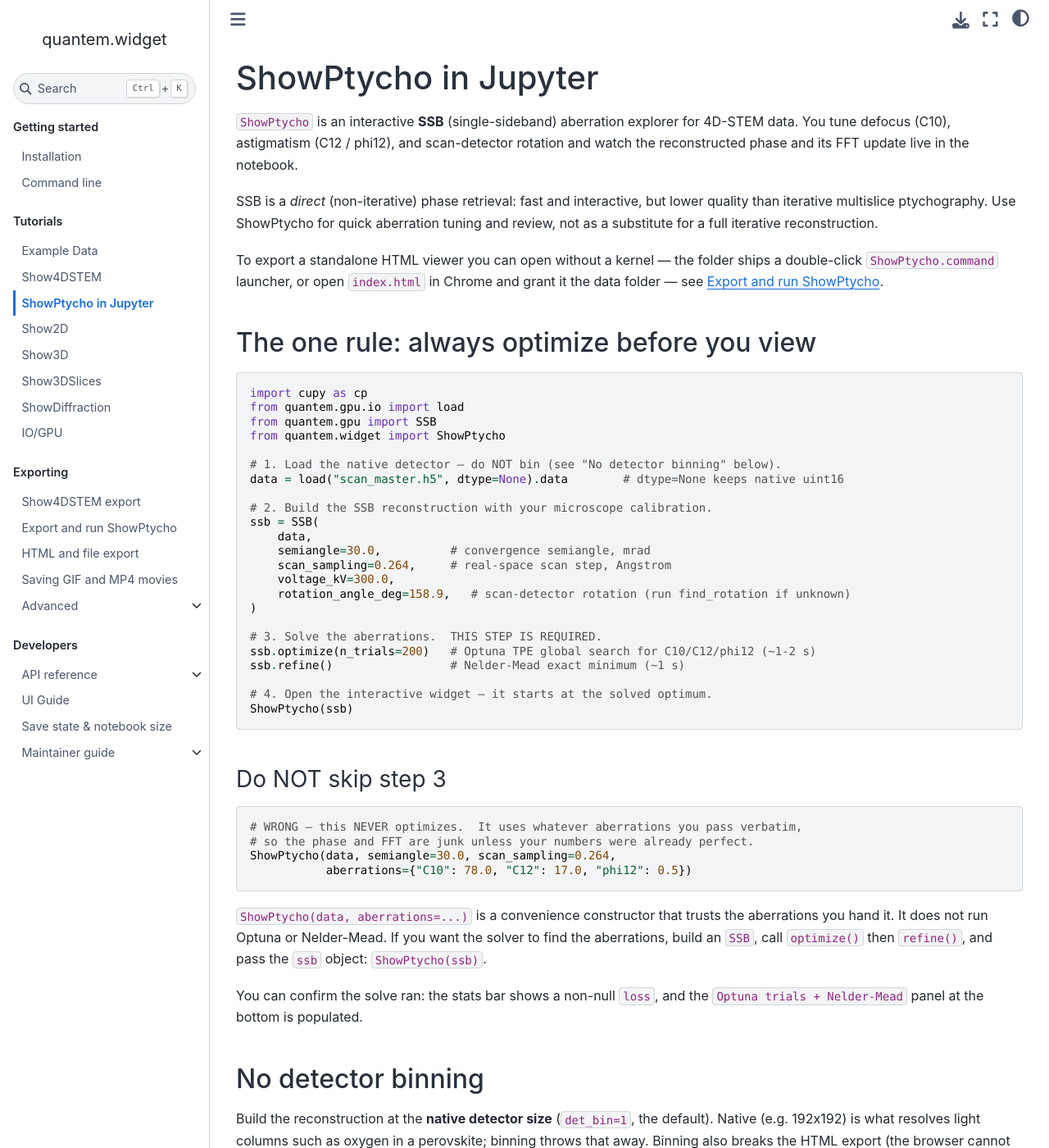
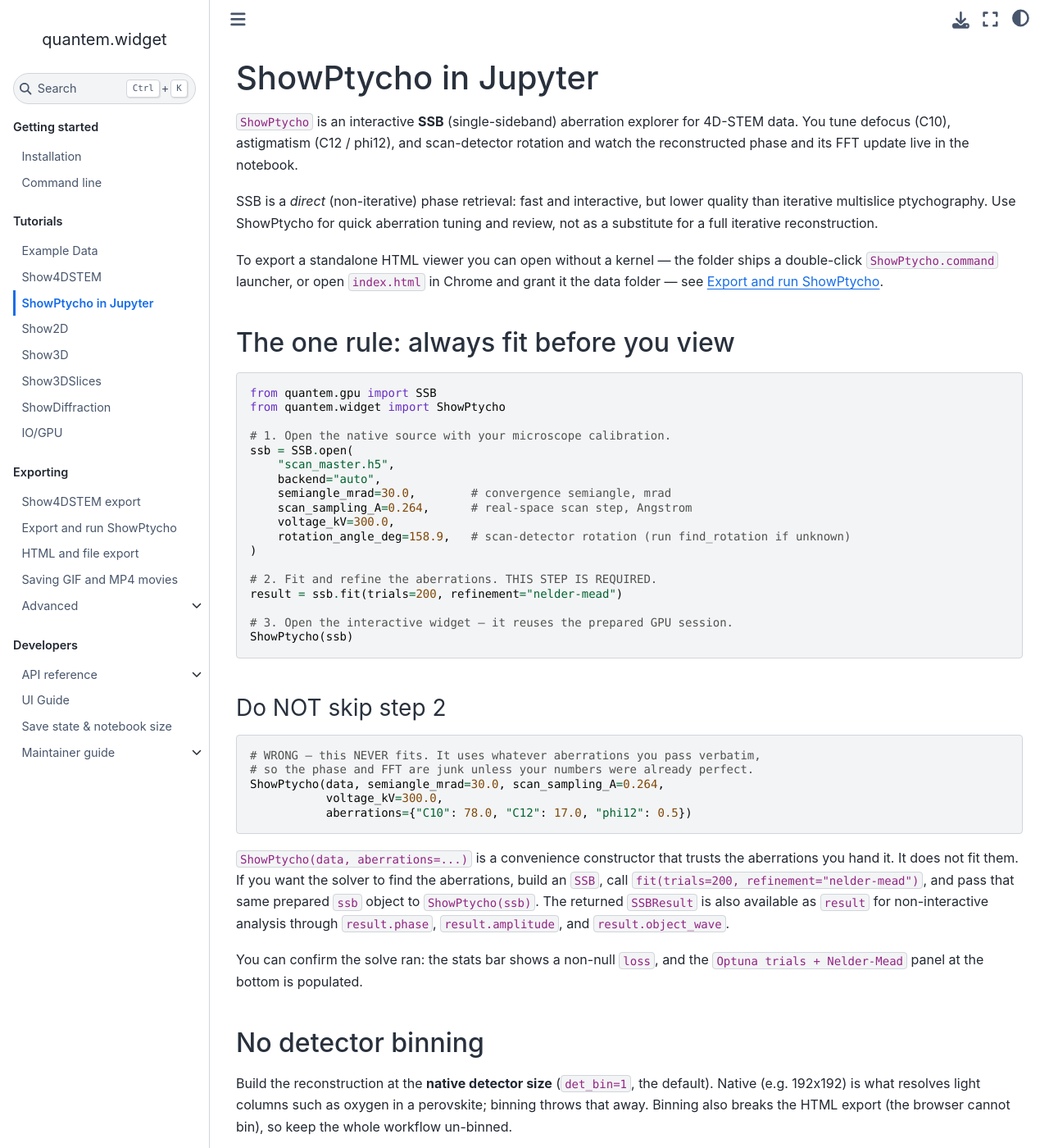
Before and after one commit to bobleesj/quantem.widget, a Jupyter Book: the page built from docs/tutorials/showptycho.md, in a window 1280 px wide and 1400 px high. Shown: the whole window at 82% size. Built offline with Jupyter Book 1.0.4 settings and Sphinx 7.4.7 and the Sphinx Book theme 1.1.4, drawn with Linux system fonts in a browser that asks for light colours; some of the changed text lies outside the part shown.

Commit message:
Align ShowPtycho tutorials with GPU workflow

````diff
--- a/docs/tutorials/showptycho.md
+++ b/docs/tutorials/showptycho.md
@@ -14,47 +14,46 @@ ships a double-click `ShowPtycho.command` launcher, or open `index.html` in
 Chrome and grant it the data folder — see
 [Export and run ShowPtycho](showptycho_export.md).
 
-## The one rule: always optimize before you view
+## The one rule: always fit before you view
 
 ```python
-import cupy as cp
-from quantem.gpu.io import load
 from quantem.gpu import SSB
 from quantem.widget import ShowPtycho
 
-# 1. Load the native detector — do NOT bin (see "No detector binning" below).
-data = load("scan_master.h5", dtype=None).data        # dtype=None keeps native uint16
-
-# 2. Build the SSB reconstruction with your microscope calibration.
-ssb = SSB(
-    data,
-    semiangle=30.0,          # convergence semiangle, mrad
-    scan_sampling=0.264,     # real-space scan step, Angstrom
+# 1. Open the native source with your microscope calibration.
+ssb = SSB.open(
+    "scan_master.h5",
+    backend="auto",
+    semiangle_mrad=30.0,        # convergence semiangle, mrad
+    scan_sampling_A=0.264,      # real-space scan step, Angstrom
     voltage_kV=300.0,
     rotation_angle_deg=158.9,   # scan-detector rotation (run find_rotation if unknown)
 )
 
-# 3. Solve the aberrations.  THIS STEP IS REQUIRED.
-ssb.optimize(n_trials=200)   # Optuna TPE global search for C10/C12/phi12 (~1-2 s)
-ssb.refine()                 # Nelder-Mead exact minimum (~1 s)
+# 2. Fit and refine the aberrations. THIS STEP IS REQUIRED.
+result = ssb.fit(trials=200, refinement="nelder-mead")
 
-# 4. Open the interactive widget — it starts at the solved optimum.
+# 3. Open the interactive widget — it reuses the prepared GPU session.
 ShowPtycho(ssb)
 ```
 
-### Do NOT skip step 3
+### Do NOT skip step 2
 
 ```python
-# WRONG — this NEVER optimizes.  It uses whatever aberrations you pass verbatim,
+# WRONG — this NEVER fits. It uses whatever aberrations you pass verbatim,
 # so the phase and FFT are junk unless your numbers were already perfect.
-ShowPtycho(data, semiangle=30.0, scan_sampling=0.264,
+ShowPtycho(data, semiangle_mrad=30.0, scan_sampling_A=0.264,
+           voltage_kV=300.0,
            aberrations={"C10": 78.0, "C12": 17.0, "phi12": 0.5})
 ```
 
 `ShowPtycho(data, aberrations=...)` is a convenience constructor that trusts the
-aberrations you hand it. It does not run Optuna or Nelder-Mead. If you want the
-solver to find the aberrations, build an `SSB`, call `optimize()` then `refine()`,
-and pass the `ssb` object: `ShowPtycho(ssb)`.
+aberrations you hand it. It does not fit them. If you want the solver to find
+the aberrations, build an `SSB`, call `fit(trials=200,
+refinement="nelder-mead")`, and pass that same prepared `ssb` object to
+`ShowPtycho(ssb)`. The returned `SSBResult` is also available as `result` for
+non-interactive analysis through `result.phase`, `result.amplitude`, and
+`result.object_wave`.
 
 You can confirm the solve ran: the stats bar shows a non-null `loss`, and the
 `Optuna trials + Nelder-Mead` panel at the bottom is populated.
@@ -80,14 +79,21 @@ Two ways to crop:
   HDF5 source, runs 200 optimization trials plus refinement, and replaces the
   phase/FFT and calibration.
 
-- **In code.** Load only the region, then optimize as usual:
+- **In code.** Load only the region, then fit as usual:
 
   ```python
+  from quantem.gpu.io import load
+
   data = load("scan_master.h5", dtype=None,
               scan_region=(128, 384, 128, 384)).data   # 256x256 center crop
-  ssb = SSB(data, semiangle=30.0, scan_sampling=0.264,
-            voltage_kV=300.0, rotation_angle_deg=158.9)
-  ssb.optimize(n_trials=200); ssb.refine()
+  ssb = SSB.from_array(
+      data,
+      semiangle_mrad=30.0,
+      scan_sampling_A=0.264,
+      voltage_kV=300.0,
+      rotation_angle_deg=158.9,
+  )
+  result = ssb.fit(trials=200, refinement="nelder-mead")
   ShowPtycho(ssb)
   ```
 
@@ -96,8 +102,8 @@ Two ways to crop:
 
 ## Checklist
 
-1. `dtype=None` on load — native uint16, no lossy `uint8` clip.
+1. Leave `SSB.open(..., dtype=None)` at its default for native detector precision.
 2. Native detector, `det_bin=1` — do not bin.
-3. `ssb.optimize(n_trials=200)` then `ssb.refine()` — the solve is not optional.
+3. `ssb.fit(trials=200, refinement="nelder-mead")` — the fit is not optional.
 4. Pass the `ssb` object to `ShowPtycho`, not `data` + hand-typed aberrations.
 5. Confirm: stats bar `loss` is non-null and the trials panel is populated.
````
Also changed, not shown: docs/api/showptycho.md (+14 -3 lines), docs/cli.md (+4 -2 lines), docs/intro.md (+6 -4 lines), docs/maintainer/viewing-html-on-mobile.md (+7 -8 lines), docs/tutorials/showptycho_export.md (+25 -8 lines), docs/tutorials/watch_folder.ipynb, 2 other files.
